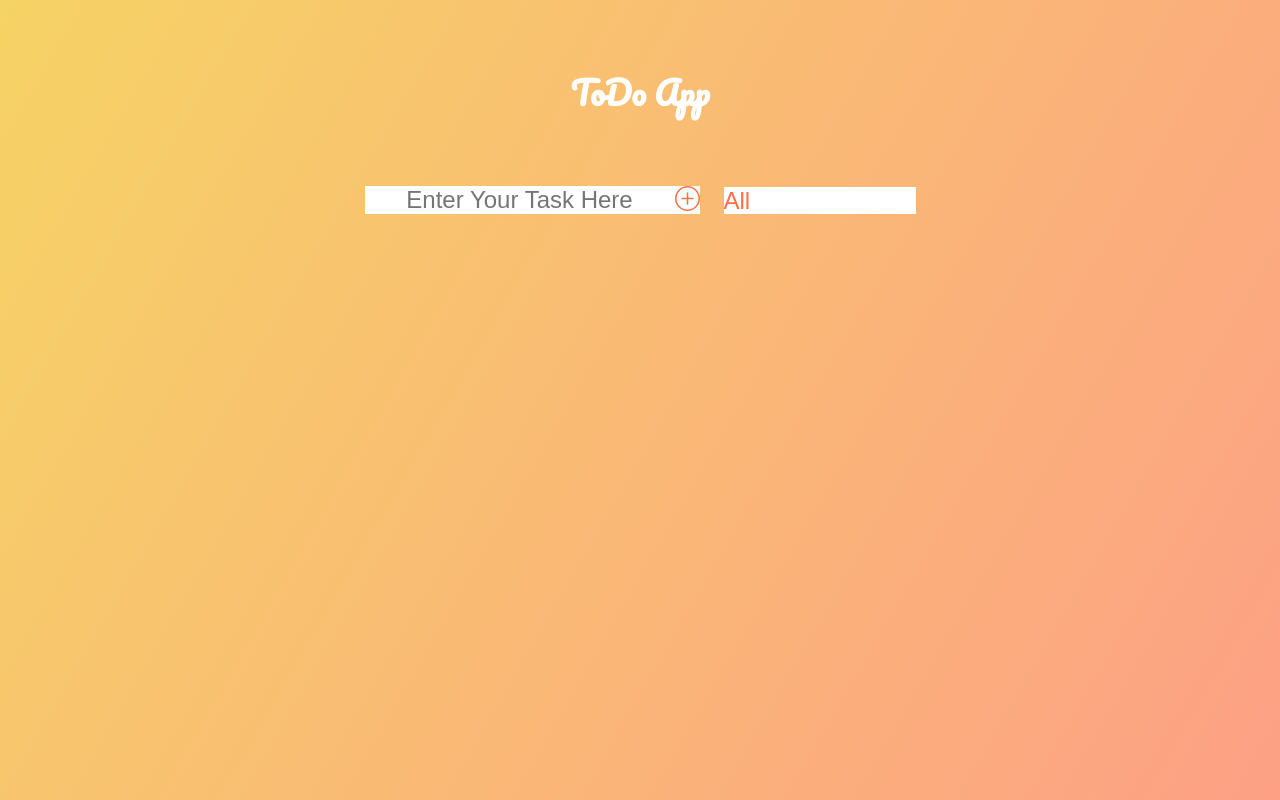
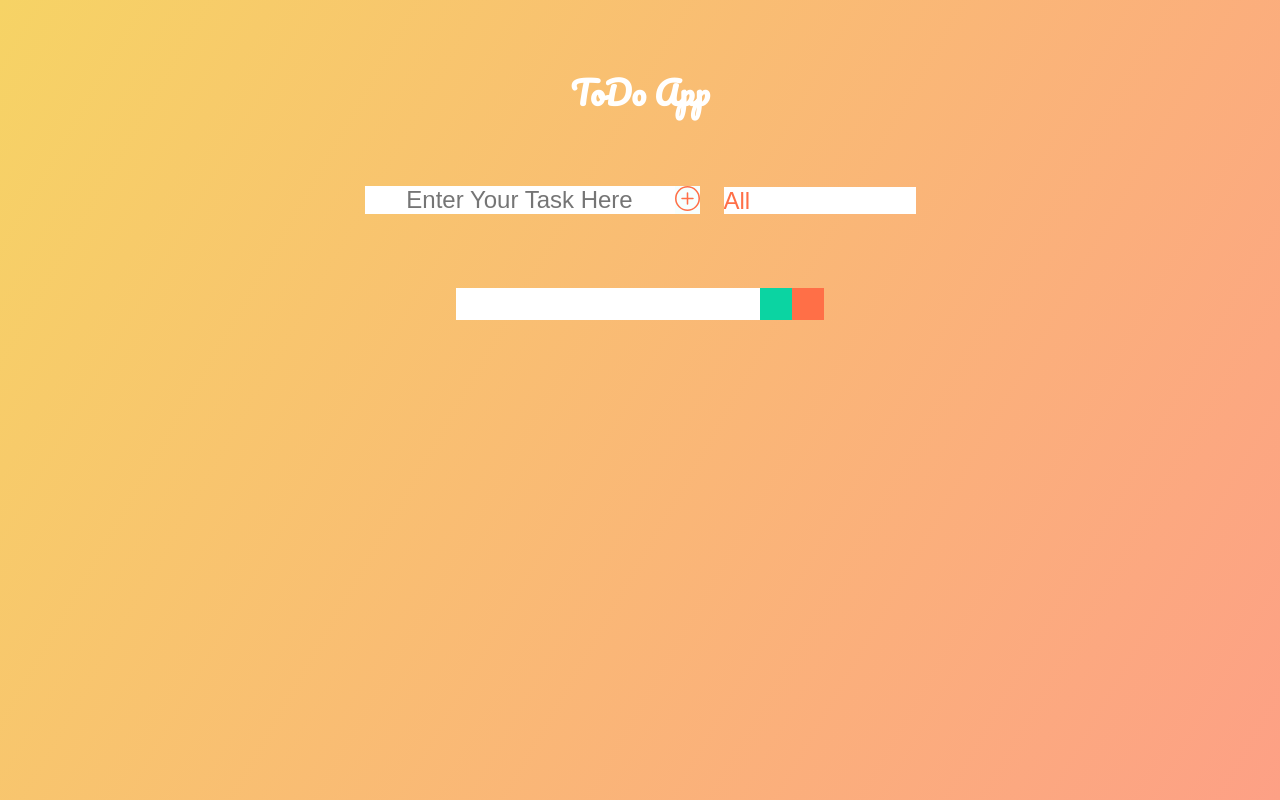
Before and after one commit to MahyarFardin/ToDo, a React (Create React App) app: page / in a window 1280 px wide. Both pictures are taken after a click on the button 687 px from the left and 200 px from the top of the page. Built offline with nearby package versions, Linux system fonts and the light colour scheme.

Commit message:
stuck in filtering

```diff
--- a/src/App.css
+++ b/src/App.css
@@ -5,7 +5,6 @@
 }
 
 body {
-  /*font-family: 'Pacifico', cursive;*/
   background-image: linear-gradient(120deg, #f6d365 0%, #fda085 100%);
   color: white;
   font-family: "Poppins", sans-serif;
@@ -18,53 +17,8 @@ h1{
   text-align:  center;
 }
 
-.todo-container {
-  display: flex;
-  justify-content: center;
-  align-items: center;
-}
-
-.todo-list {
-  min-width: 30%;
-  list-style: none;
-}
-
-.todo {
-  margin: 0.5rem;
-  background: white;
-  font-size: 1.5rem;
-  color: black;
-  display: flex;
-  justify-content: space-between;
-  align-items: center;
-  transition: all 1s ease;
-}
 .filter-todo {
   padding: 1rem;
-}
-.todo li {
-  flex: 1;
-}
-
-.trash-btn,
-.complete-btn {
-  background: #ff6f47;
-  color: white;
-  border: none;
-  padding: 1rem;
-  cursor: pointer;
-  font-size: 1rem;
-}
-.complete-btn {
-  background: rgb(11, 212, 162);
-}
-.todo-item {
-  padding: 0rem 0.5rem;
-}
-
-.fa-trash,
-.fa-check {
-  pointer-events: none;
 }
 
 .fall {
--- a/src/App.js
+++ b/src/App.js
@@ -15,7 +15,7 @@ const App = () => {
     <div className='App'>
       <h1>ToDo App</h1>
       <Inputs toDoJobs={toDoJobs} inBoxText={inBoxText} setInBoxText={setInBoxText} setToDoJobs={setToDoJobs} />
-      <ToDoList />
+      <ToDoList  setToDoJobs={setToDoJobs} toDoJobs={toDoJobs}/>
     </div>
   );
 }
--- a/src/Component/Inputs/Inputs.component.jsx
+++ b/src/Component/Inputs/Inputs.component.jsx
@@ -7,7 +7,7 @@ const Inputs = ({ inBoxText, setInBoxText, setToDoJobs, toDoJobs }) => {
         e.preventDefault()
 
         setToDoJobs([...toDoJobs,
-        { text: inBoxText, completed: false }
+        { text: inBoxText, completed: false, id:Math.floor(Math.random()*100) }
         ])
 
         setInBoxText("")
--- /dev/null
+++ b/src/Component/Jobs/Jobs.component.jsx
@@ -0,0 +1,22 @@
+import React from "react";
+import "./Jobs.style.css";
+
+const Jobs = ({ text, todos, todo, setToDoJobs }) => {
+
+    const deletHandeler = () => { setToDoJobs((todos.map((el) => console.log(el))))};
+    const doneHandeler = () => { };
+
+    return (
+        <div className="todo">
+            <li className="todo-item">{text}</li>
+            <button className="complete-btn">
+                <i className="fas fa-check"></i>
+            </button>
+            <button onClick={deletHandeler} className="trash-btn">
+                <i className="fas fa-trash"></i>
+            </button>
+        </div>
+    )
+};
+
+export default Jobs;
--- /dev/null
+++ b/src/Component/Jobs/Jobs.style.css
@@ -0,0 +1,39 @@
+.todo {
+    margin: 0.5rem;
+    background: white;
+    font-size: 1.5rem;
+    color: black;
+    display: flex;
+    justify-content: space-between;
+    align-items: center;
+    transition: all 1s ease;
+}
+
+.todo li {
+    font-family:"Pacifico";
+    font-size: 18px;
+    flex: 1;
+}
+
+.trash-btn,
+.complete-btn {
+    background: #ff6f47;
+    color: white;
+    border: none;
+    padding: 1rem;
+    cursor: pointer;
+    font-size: 1rem;
+}
+
+.complete-btn {
+    background: rgb(11, 212, 162);
+}
+
+.todo-item {
+    padding: 0rem 0.5rem;
+}
+
+.fa-trash,
+.fa-check {
+    pointer-events: none;
+}
--- a/src/Component/List/ToDoList.component.jsx
+++ b/src/Component/List/ToDoList.component.jsx
@@ -1,8 +1,12 @@
 import React from "react";
+import Jobs from "../Jobs/Jobs.component";
+import "./ToDoList.style.css"
 
-const ToDoList = () => (
-    <div>
-        <ul></ul>
+const ToDoList = ({toDoJobs, setToDoJobs}) => (
+    <div className="todo-container">
+        <ul className="todo-list">
+            {toDoJobs.map((toDoJob)=>(<Jobs text={toDoJob.text}  setToDoJobs={setToDoJobs} todos={toDoJobs} todo={toDoJob} key={toDoJob.id}/>))}
+        </ul>
     </div>
 )
 
--- /dev/null
+++ b/src/Component/List/ToDoList.style.css
@@ -0,0 +1,10 @@
+.todo-container {
+    display: flex;
+    justify-content: center;
+    align-items: center;
+}
+
+.todo-list {
+    min-width: 30%;
+    list-style: none;
+}
```
